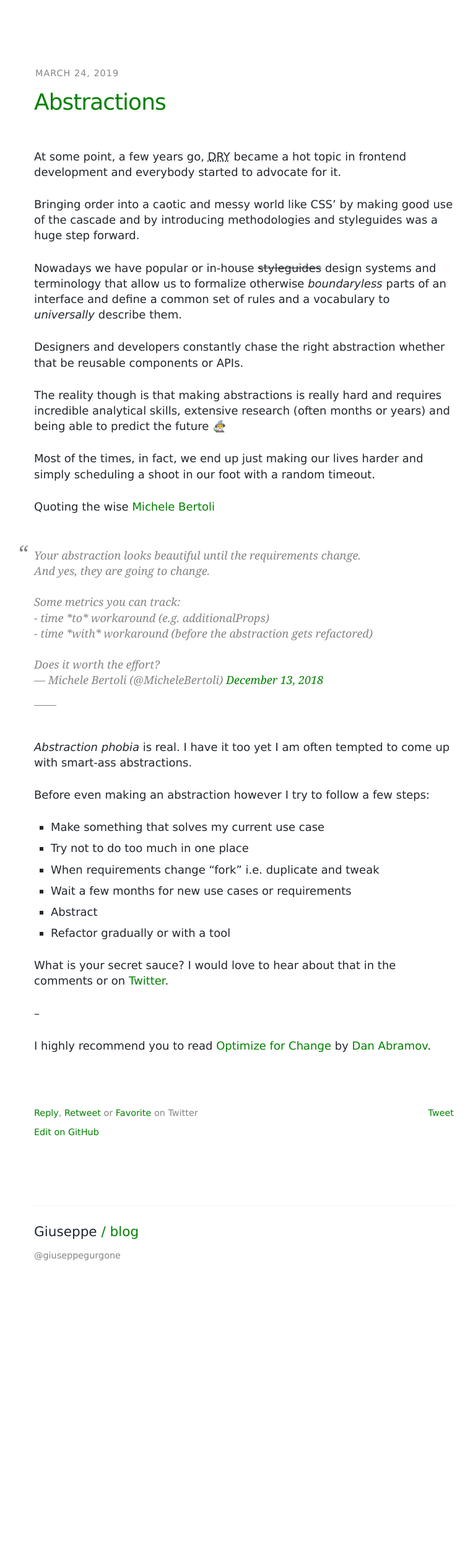
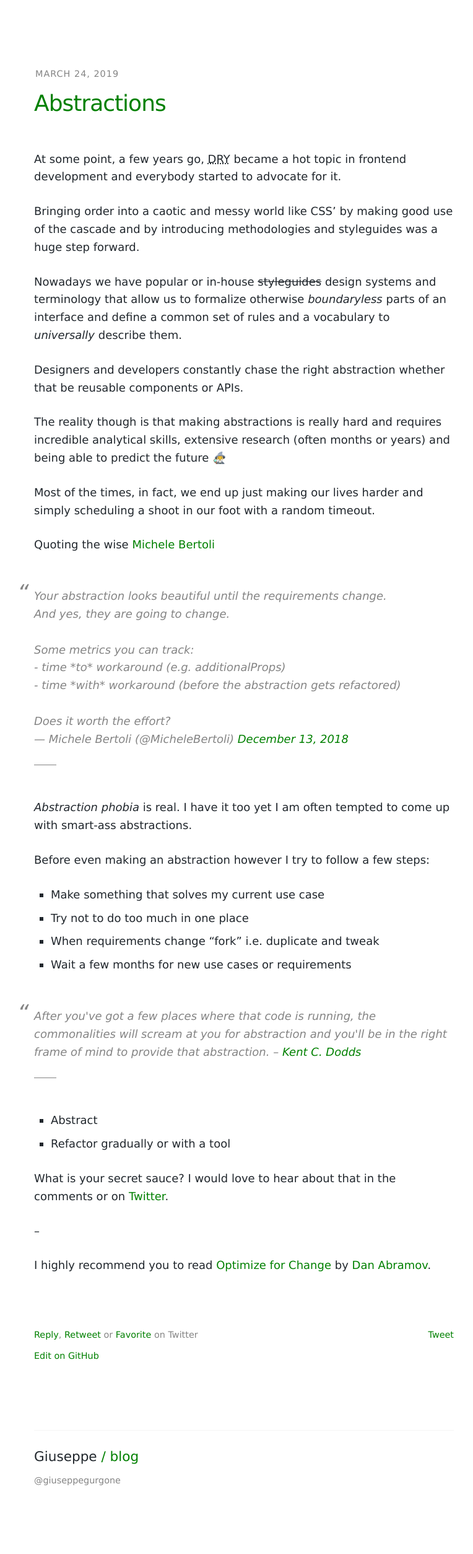
Before and after one commit to giuseppeg/giuseppeg.github.com, a Jekyll site: the page built from _posts/2019-03-24-abstractions.md, in a window 1280 px wide. Shown: the whole page at 62% size, without its empty margins (246-1010 px from the left). Built offline with Jekyll 4.4.1, drawn with Linux system fonts in a browser that asks for light colours; comment, search, counter and statistics services are not loaded; before the commit the page ends 2145 px from its top, so only the background shows below that.

Commit message:
Abstractions: quote Kent

```diff
--- a/_posts/2019-03-24-abstractions.md
+++ b/_posts/2019-03-24-abstractions.md
@@ -32,6 +32,9 @@ Before even making an abstraction however I try to follow a few steps:
 * Try not to do too much in one place
 * When requirements change "fork" i.e. duplicate and tweak
 * Wait a few months for new use cases or requirements
+
+<blockquote> After you've got a few places where that code is running, the commonalities will scream at you for abstraction and you'll be in the right frame of mind to provide that abstraction. – <a href="https://kentcdodds.com/blog/moist-programming" target="_blank">Kent C. Dodds</a></blockquote>
+
 * Abstract
 * Refactor gradually or with a tool
 
--- a/assets/components/article/index.css
+++ b/assets/components/article/index.css
@@ -2,7 +2,7 @@
 
 .Article {
   font-size: 18px;
-  line-height: 1.4;
+  line-height: 1.6;
   margin: 0 1.5em;
 }
 
--- a/assets/components/copy/index.css
+++ b/assets/components/copy/index.css
@@ -70,7 +70,6 @@
 
 .Copy blockquote {
   border: 0;
-  font-family: "Georgia", serif;
   margin: 3em 0;
   color: var(--muted-text);
   padding: 0;
```
Also changed, not shown: assets/build/build.min.css.
